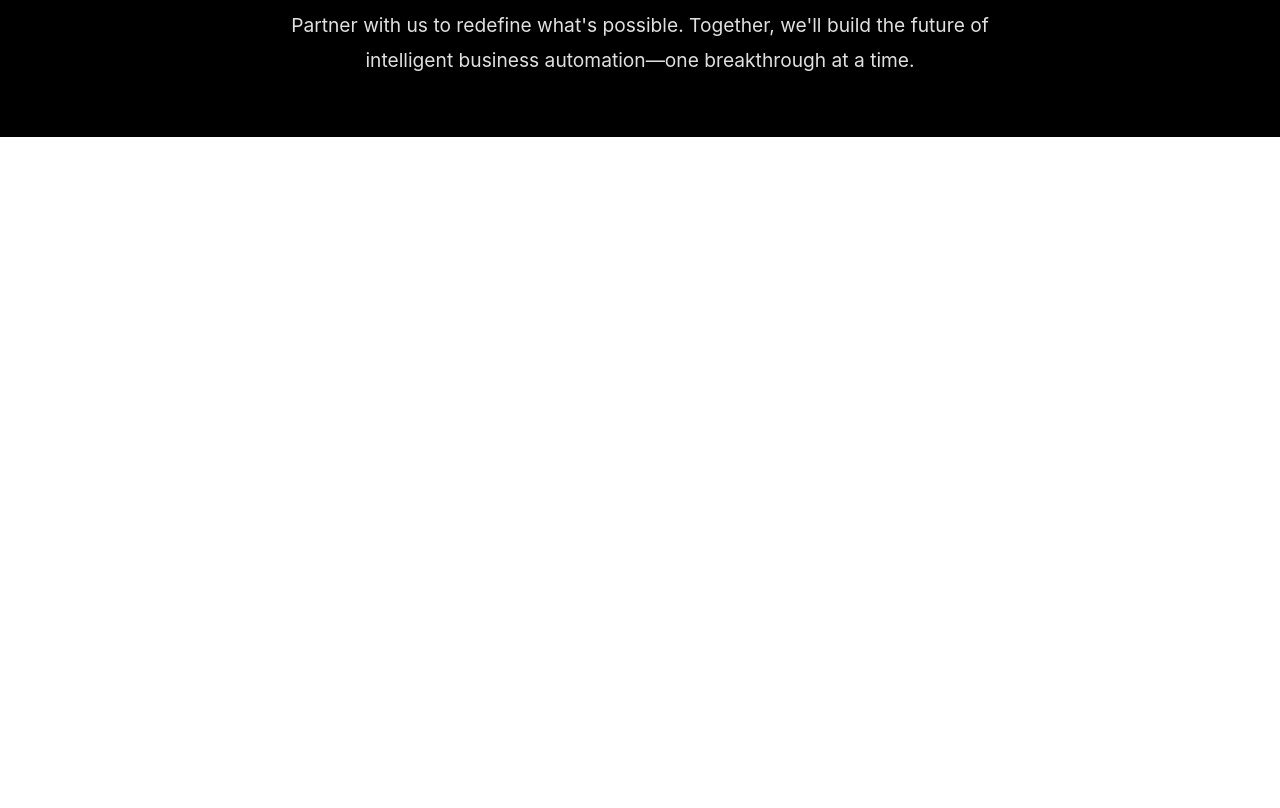
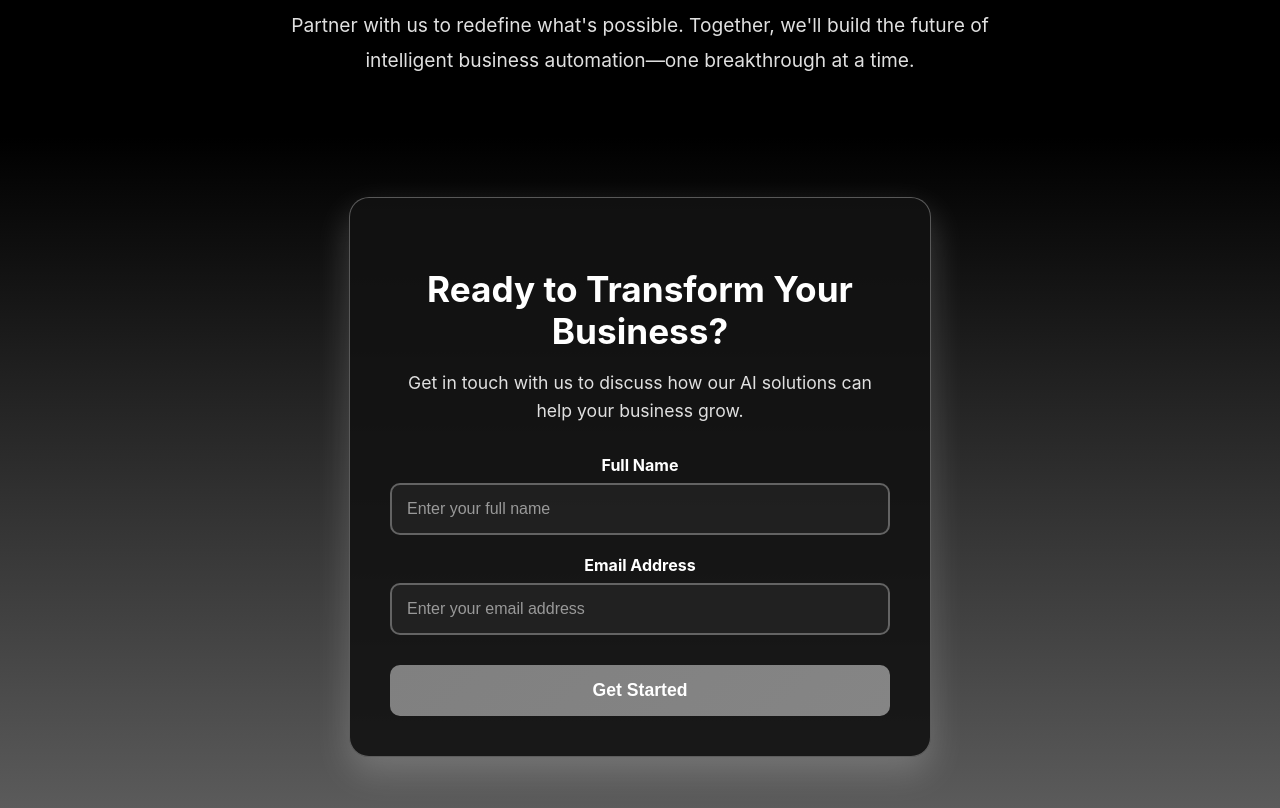
Before and after one commit to Kevin-Bryan/hoopoetechnology, a React (Create React App) app in the folder hoopoetech/: page / in a window 1280 px wide. Shown: the part 1920-2728 px from the top of the page. Before the commit the page ends 2057 px from the top, so only its background shows below. Built offline with nearby package versions, Linux system fonts and the light colour scheme.

Commit message:
Added email submition

```diff
--- a/hoopoetech/src/App.css
+++ b/hoopoetech/src/App.css
@@ -145,7 +145,7 @@
   align-items: center;
   justify-content: center;
   min-height: 70vh;
-  background-color: #121212;
+  background-color: #000000;
   color: #ffffff;
   padding: 40px 20px;
 }
@@ -219,3 +219,144 @@
   font-size: 1.1rem;
   font-weight: bold;
 }
+
+/* Sign Up Section Styles */
+.signup-section {
+  background: linear-gradient(0deg, #5c5c5c, #000000);
+  min-height: 70vh;
+  display: flex;
+  align-items: center;
+  justify-content: center;
+  padding: 60px 20px;
+}
+
+.signup-container {
+  max-width: 500px;
+  width: 100%;
+  background: rgba(18, 18, 18, 0.9);
+  border-radius: 20px;
+  padding: 40px;
+  box-shadow: 0 15px 35px rgba(255, 255, 255, 0.2);
+  border: 1px solid rgba(255, 255, 255, 0.3);
+}
+
+.signup-title {
+  color: #ffffff;
+  font-size: 2.2rem;
+  font-weight: bold;
+  text-align: center;
+  margin-bottom: 15px;
+}
+
+.signup-subtitle {
+  color: #e0e0e0;
+  font-size: 1.1rem;
+  text-align: center;
+  margin-bottom: 30px;
+  line-height: 1.6;
+}
+
+.signup-form {
+  display: flex;
+  flex-direction: column;
+  gap: 20px;
+}
+
+.form-group {
+  display: flex;
+  flex-direction: column;
+}
+
+.form-label {
+  color: #ffffff;
+  font-size: 1rem;
+  font-weight: bold;
+  margin-bottom: 8px;
+}
+
+.form-input {
+  padding: 15px;
+  font-size: 1rem;
+  border: 2px solid rgba(255, 255, 255, 0.3);
+  border-radius: 10px;
+  background: rgba(255, 255, 255, 0.05);
+  color: #ffffff;
+  transition: all 0.3s ease;
+}
+
+.form-input:focus {
+  outline: none;
+  border-color:   #ffffff;
+  box-shadow: 0 0 0 3px rgba(159, 83, 192, 0.2);
+  background: rgba(255, 255, 255, 0.1);
+}
+
+.form-input::placeholder {
+  color: #999999;
+}
+
+.submit-btn {
+  background: linear-gradient(135deg, #808080, #858585);
+  color: white;
+  border: none;
+  padding: 15px 30px;
+  font-size: 1.1rem;
+  font-weight: bold;
+  border-radius: 10px;
+  cursor: pointer;
+  transition: all 0.3s ease;
+  margin-top: 10px;
+}
+
+.submit-btn:hover {
+  background: linear-gradient(135deg, #ffffff, #8b4aa8);
+  transform: translateY(-2px);
+  box-shadow: 0 8px 20px rgba(159, 83, 192, 0.4);
+}
+
+.submit-btn:active {
+  transform: translateY(0);
+}
+
+.submit-btn.submitting {
+  background: #666666;
+  cursor: not-allowed;
+  transform: none;
+}
+
+.submit-btn:disabled {
+  background: #666666;
+  cursor: not-allowed;
+}
+
+.success-message {
+  text-align: center;
+  padding: 20px;
+}
+
+.success-message h2 {
+  color: #ffffff;
+  font-size: 2rem;
+  margin-bottom: 15px;
+}
+
+.success-message p {
+  color: #e0e0e0;
+  font-size: 1.1rem;
+  line-height: 1.6;
+}
+
+/* Responsive Design */
+@media (max-width: 768px) {
+  .signup-container {
+    padding: 30px 20px;
+  }
+
+  .signup-title {
+    font-size: 1.8rem;
+  }
+
+  .form-input, .submit-btn {
+    padding: 12px;
+  }
+}
--- a/hoopoetech/src/App.js
+++ b/hoopoetech/src/App.js
@@ -1,6 +1,8 @@
 import logo from './logo.svg';
 import './App.css';
 import { useState, useEffect } from 'react';
+
+const GOOGLE_APPS_SCRIPT_URL = "https://script.google.com/macros/s/AKfycbzmwQD3mj9j5oUlnH9kguL5CN_ddbzqZ975-XS2sdwL4yxWFERY7spQzQi62a2gA4qC/exec";
 
 function TypewriterText() {
   const texts = [
@@ -28,7 +30,7 @@
       }
 
       if (!isDeleting && currentText === fullText) {
-        setTimeout(() => setIsDeleting(true), 2000);
+        setTimeout(() => setIsDeleting(true), 1000);
       } else if (isDeleting && currentText === '') {
         setIsDeleting(false);
         setCurrentTextIndex((prev) => (prev + 1) % texts.length);
@@ -91,6 +93,183 @@
   );
 }
 
+function SignUpSection() {
+  const [formData, setFormData] = useState({
+    name: '',
+    email: ''
+  });
+  const [isSubmitted, setIsSubmitted] = useState(false);
+  const [isSubmitting, setIsSubmitting] = useState(false);
+
+  const handleInputChange = (e) => {
+    const { name, value } = e.target;
+    setFormData(prev => ({
+      ...prev,
+      [name]: value
+    }));
+  };  const handleSubmit = async (e) => {
+    e.preventDefault();
+    setIsSubmitting(true);
+
+    // Validate form data
+    if (!formData.name.trim() || !formData.email.trim()) {
+      alert('Please fill in all fields.');
+      setIsSubmitting(false);
+      return;
+    }
+
+    if (!/\S+@\S+\.\S+/.test(formData.email)) {
+      alert('Please enter a valid email address.');
+      setIsSubmitting(false);
+      return;
+    }
+
+    try {
+      console.log('Submitting form data:', formData);
+
+      // Method 1: Try fetch first
+      try {
+        const response = await fetch(GOOGLE_APPS_SCRIPT_URL, {
+          method: 'POST',
+          mode: 'no-cors',
+          headers: {
+            'Content-Type': 'application/json',
+          },
+          body: JSON.stringify(formData)
+        });
+
+        console.log('Fetch method completed');
+
+        // With no-cors, we assume success if no error is thrown
+        setIsSubmitted(true);
+        console.log('Form submitted successfully via fetch:', formData);
+
+      } catch (fetchError) {
+        console.log('Fetch failed, trying alternative method:', fetchError);
+
+        // Method 2: Fallback to form submission
+        await submitToGoogleScript(formData);
+        setIsSubmitted(true);
+        console.log('Form submitted successfully via form method:', formData);
+      }
+
+      // Reset form after 5 seconds
+      setTimeout(() => {
+        setIsSubmitted(false);
+        setFormData({ name: '', email: '' });
+      }, 5000);
+
+    } catch (error) {
+      console.error('All submission methods failed:', error);
+
+      // Show user-friendly error message
+      alert(`Sorry, there was an issue submitting your information. Please try again, or contact us directly at: contact@hoopoetech.com
+
+Error details: ${error.message}`);
+    } finally {
+      setIsSubmitting(false);
+    }
+  };
+
+  // Alternative form submission method for Google Apps Script
+  function submitToGoogleScript(formData) {
+    return new Promise((resolve, reject) => {
+      // Create a hidden form
+      const form = document.createElement('form');
+      form.method = 'POST';
+      form.action = GOOGLE_APPS_SCRIPT_URL;
+      form.style.display = 'none';
+
+      // Add form fields
+      Object.keys(formData).forEach(key => {
+        const input = document.createElement('input');
+        input.type = 'hidden';
+        input.name = key;
+        input.value = formData[key];
+        form.appendChild(input);
+      });
+
+      // Add form to document and submit
+      document.body.appendChild(form);
+
+      // Set a timeout to consider it successful after 3 seconds
+      const timer = setTimeout(() => {
+        document.body.removeChild(form);
+        resolve({ status: 'success' });
+      }, 3000);
+
+      form.addEventListener('error', () => {
+        clearTimeout(timer);
+        document.body.removeChild(form);
+        reject(new Error('Form submission failed'));
+      });
+
+      form.submit();
+    });
+  }
+
+  if (isSubmitted) {
+    return (
+      <div className="signup-section">
+        <div className="signup-container">
+          <div className="success-message">
+            <h2>🎉 Thank You!</h2>
+            <p>We've received your information and will contact you soon.</p>
+          </div>
+        </div>
+      </div>
+    );
+  }
+
+  return (
+    <div className="signup-section">
+      <div className="signup-container">
+        <h2 className="signup-title">Ready to Transform Your Business?</h2>
+        <p className="signup-subtitle">
+          Get in touch with us to discuss how our AI solutions can help your business grow.
+        </p>
+
+        <form onSubmit={handleSubmit} className="signup-form">
+          <div className="form-group">
+            <label htmlFor="name" className="form-label">Full Name</label>
+            <input
+              type="text"
+              id="name"
+              name="name"
+              value={formData.name}
+              onChange={handleInputChange}
+              className="form-input"
+              placeholder="Enter your full name"
+              required
+            />
+          </div>
+
+          <div className="form-group">
+            <label htmlFor="email" className="form-label">Email Address</label>
+            <input
+              type="email"
+              id="email"
+              name="email"
+              value={formData.email}
+              onChange={handleInputChange}
+              className="form-input"
+              placeholder="Enter your email address"
+              required
+            />
+          </div>
+
+          <button
+            type="submit"
+            className={`submit-btn ${isSubmitting ? 'submitting' : ''}`}
+            disabled={isSubmitting}
+          >            {isSubmitting ? 'Sending...' : 'Get Started'}
+          </button>
+        </form>
+      </div>
+    </div>
+  );
+}
+
 function App() {
   return (
     <div className="App">
@@ -122,6 +301,8 @@
           Partner with us to redefine what's possible. Together, we'll build the future of intelligent business
           automation—one breakthrough at a time.        </p>
       </div>
+
+      <SignUpSection />
     </div>
   );
 }
```
